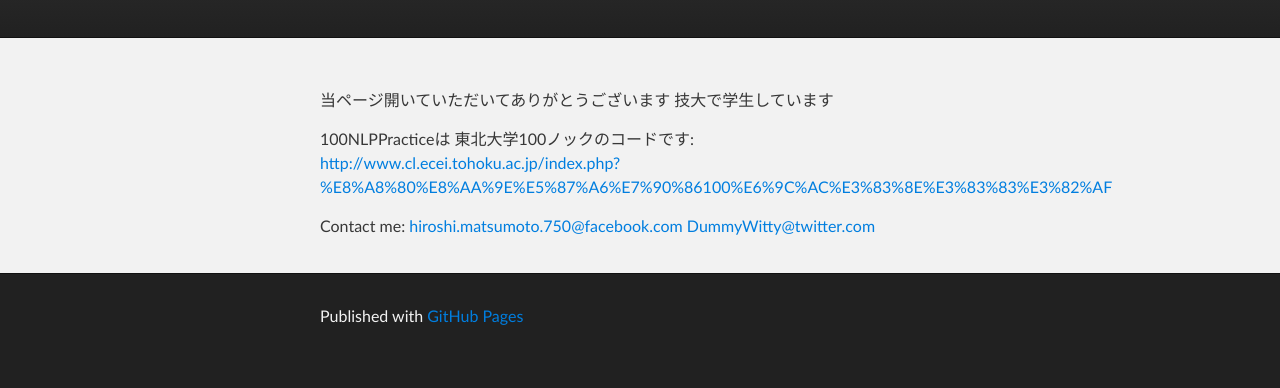
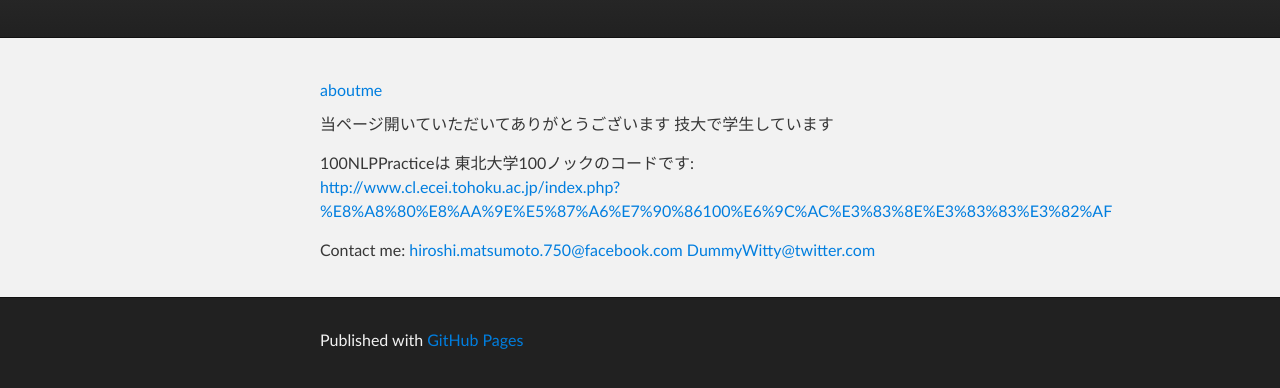
Before and after one commit to HiroshiMatsumoto/HiroshiMatsumoto.github.io, a plain HTML site: page index.html in a window 1280 px wide. Shown: the part 136-524 px from the top of the page. Drawn offline with Linux system fonts and the light colour scheme.

Commit message:
aboutme追加
aboutme.htmlの生成
index.htmlにaboutme.htmlへのリンク追加

```diff
--- a/index.html
+++ b/index.html
@@ -27,6 +27,7 @@
     <!-- MAIN CONTENT -->
     <div id="main_content_wrap" class="outer">
       <section id="main_content" class="inner">
+	<a href="aboutme.html">aboutme</a>
         <p>当ページ開いていただいてありがとうございます
 技大で学生しています</p>
 
```
Also changed, not shown: aboutme.html (added, +5 -0 lines).
